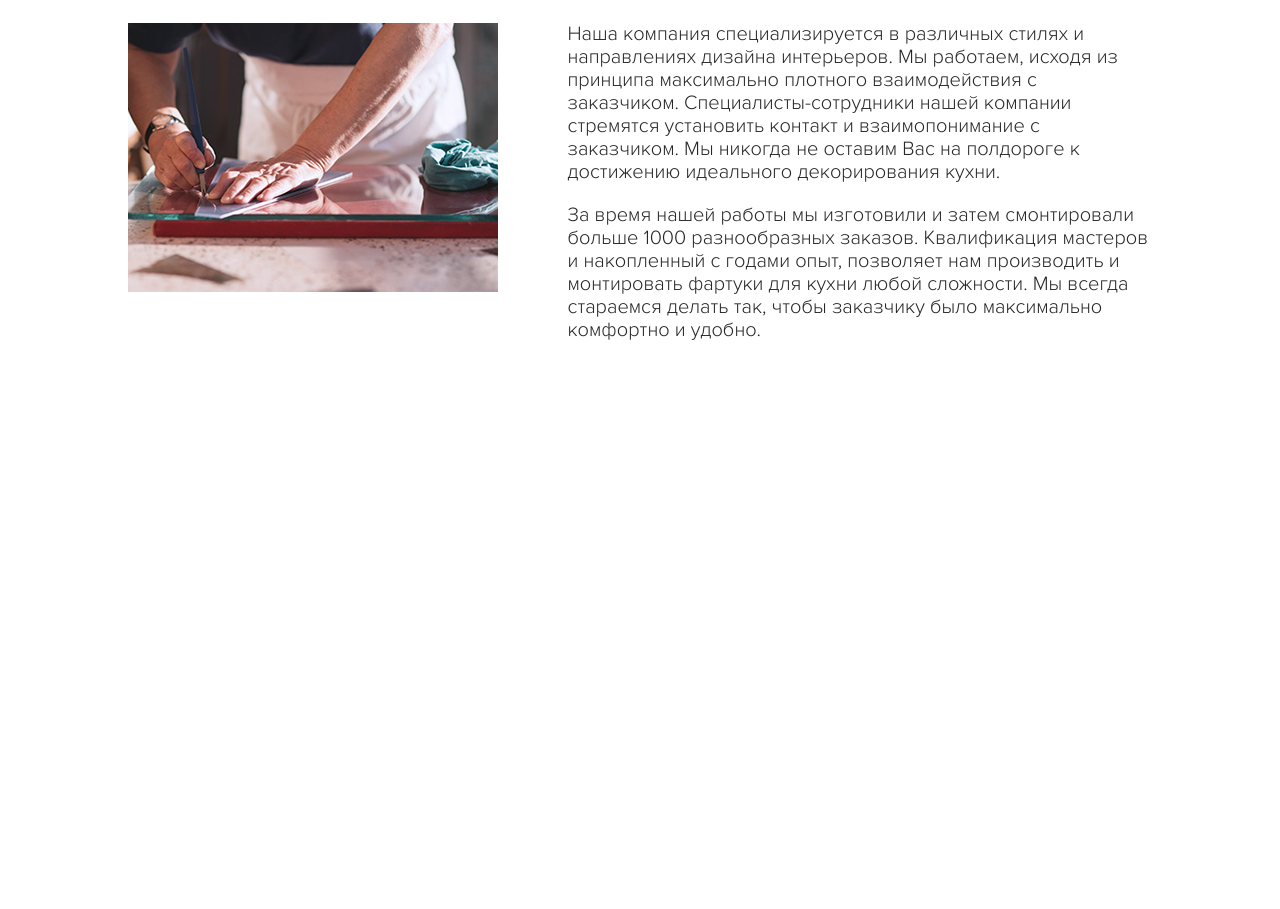
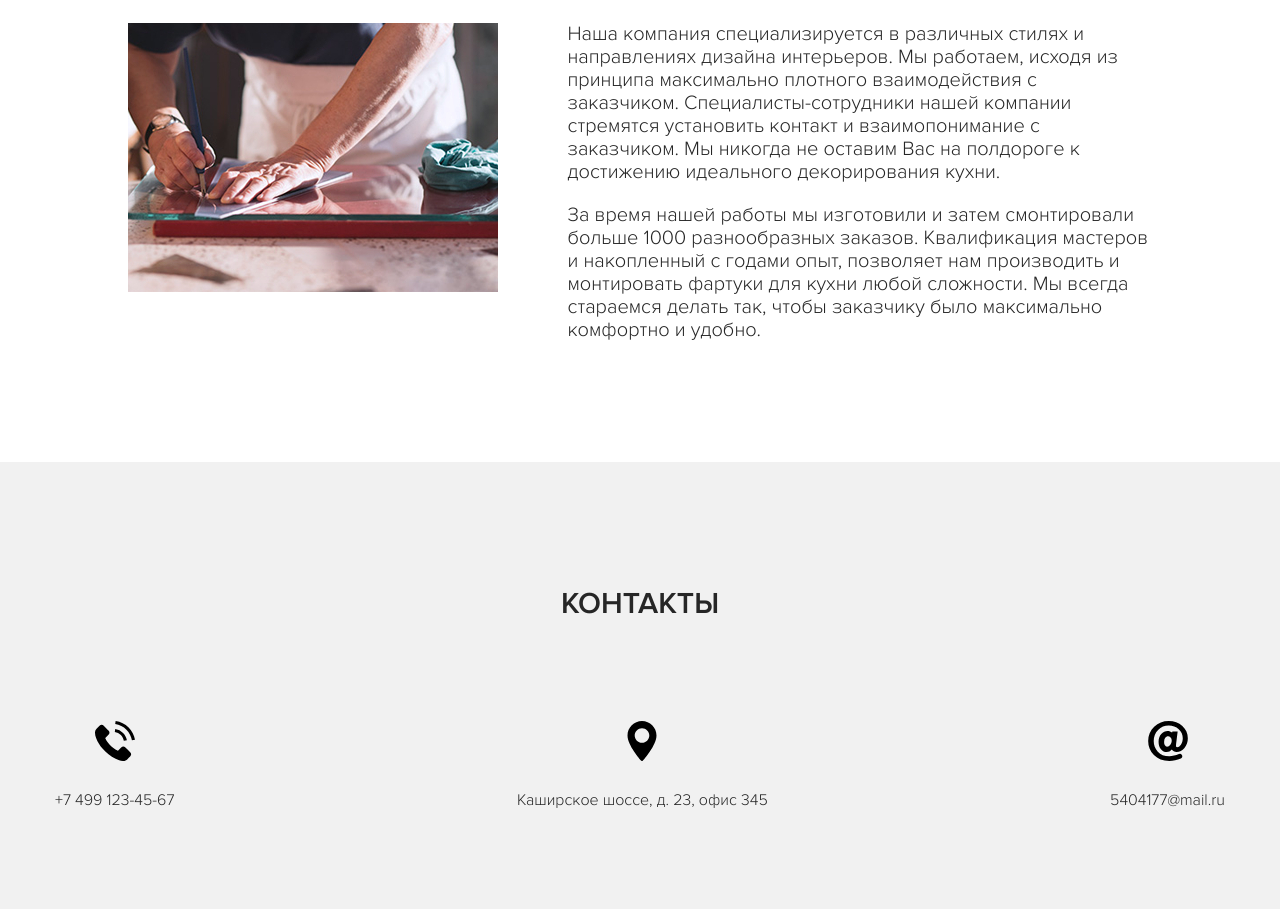
Before and after one commit to ASKaranko/fabrika_skinali, a plain HTML site: page index.html in a window 1280 px wide. Shown: the part 7218-8127 px from the top of the page. Before the commit the page ends 7680 px from the top, so only its background shows below. Drawn offline with Linux system fonts and the light colour scheme; a script that the page names is missing.

Commit message:
Добавлена секциями с контактами и адаптив для нее

```diff
--- a/index.html
+++ b/index.html
@@ -544,6 +544,42 @@
       </div>
     </section>
 
+    <section class="section contacts bg-secondary">
+      <div class="container">
+        <h2 class="section-title section__title">Контакты</h2>
+        <!-- /.section-title section__title -->
+        <div class="contacts-block">
+          <div class="contacts-block__item">
+            <img src="./img/contacts/contacts1.svg" alt="phone" class="contacts__image">
+            <div class="contacts__text">
+              <a href="tel:+74991234567" class="contacts__link">+7 499 123-45-67</a>
+            </div>
+            <!-- /.contacts__text -->
+          </div>
+          <!-- /.contacts-block__item -->
+          <div class="contacts-block__item">
+            <img src="./img/contacts/contacts2.svg" alt="location" class="contacts__image">
+            <div class="contacts__text">
+             <address class="contacts__address">Каширское шоссе, д. 23, офис 345</address>
+            </div>
+            <!-- /.contacts__text -->
+          </div>
+          <!-- /.contacts-block__item -->
+          <div class="contacts-block__item">
+            <img src="./img/contacts/contacts3.svg" alt="email" class="contacts__image">
+            <div class="contacts__text">
+              <a href="mailto:5404177@mail.ru" class="contacts__link">5404177@mail.ru</a>
+            </div>
+            <!-- /.contacts__text -->
+          </div>
+          <!-- /.contacts-block__item -->
+        </div>
+        <!-- /.contacts-block -->
+      </div>
+      <!-- /.container -->
+    </section>
+    <!-- /.section contacts -->
+
   </main>
 
 
--- /dev/null
+++ b/sass/blocks/_contacts.sass
@@ -0,0 +1,23 @@
+.contacts
+  &-block
+    display: flex
+    justify-content: space-between
+    flex-wrap: wrap
+    &__item
+      text-align: center
+  &__image
+    margin-bottom: 25px
+    height: 2.5rem
+  &__text
+    font-size: 16px
+  &__link
+    text-decoration: none
+    color: $text-color
+  &__address
+    font-style: normal
+@media all and (max-width: 575px)
+  .contacts
+    &-block
+      &__item
+        flex-basis: 100%
+        margin-bottom: 40px
--- a/sass/style.sass
+++ b/sass/style.sass
@@ -39,3 +39,6 @@
 
 // Блок о производстве
 @import './blocks/factory'
+
+// Блок с контактами
+@import './blocks/contacts'
```
Also changed, not shown: css/style.css, img/contacts/contacts1.svg (added), img/contacts/contacts2.svg (added), img/contacts/contacts3.svg (added), 1 other file.
